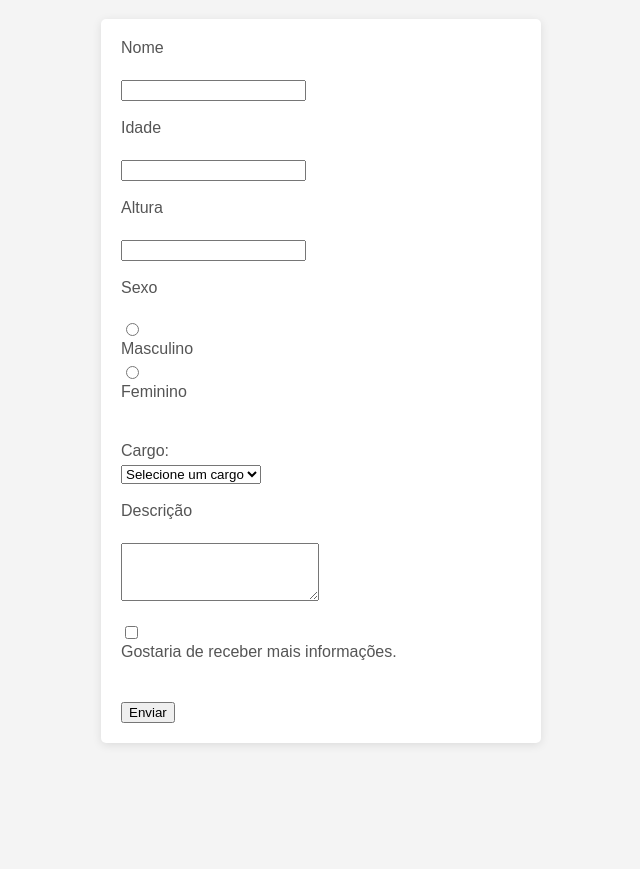
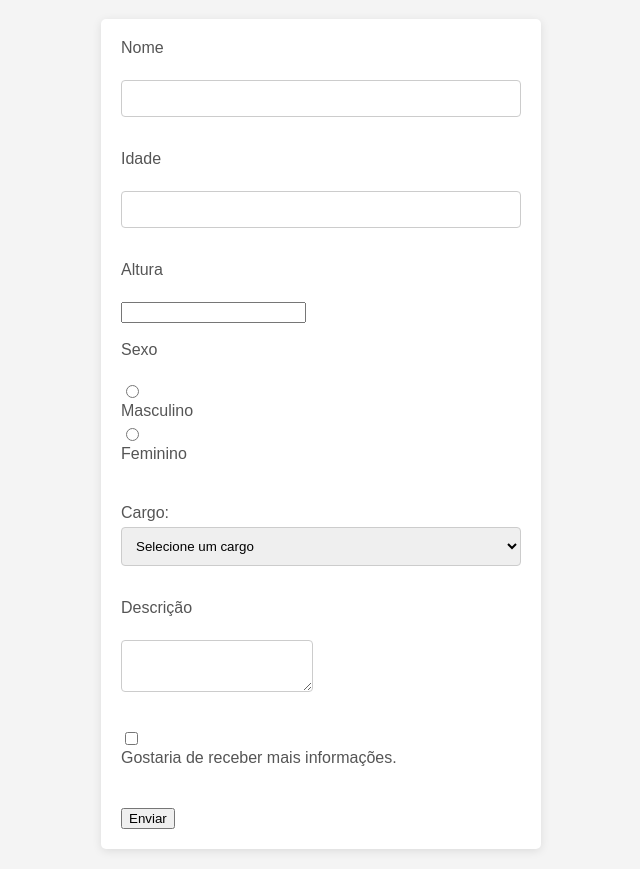
Before and after one commit to thcyberwebb/formul-riogithub, a plain HTML site: page index.html in a window 1280 px wide. Shown: the part 81-950 px from the top of the page, without its empty margins (319-959 px from the left). Before the commit the page ends 844 px from the top, so only its background shows below. Drawn offline with Linux system fonts and the light colour scheme.

Commit message:
Estilização do textarea no CSS

```diff
--- a/style.css
+++ b/style.css
@@ -24,3 +24,15 @@ label{
     margin-bottom: 5px;
     color: #555;
 }
+
+input[type="text"],
+input[type="number"],
+select,
+textarea {
+    width: 100%;
+    padding: 10px;
+    margin-bottom: 15px;
+    border: 1px solid #ccc;
+    border-radius: 4px;
+    box-sizing: border-box;
+}
```
